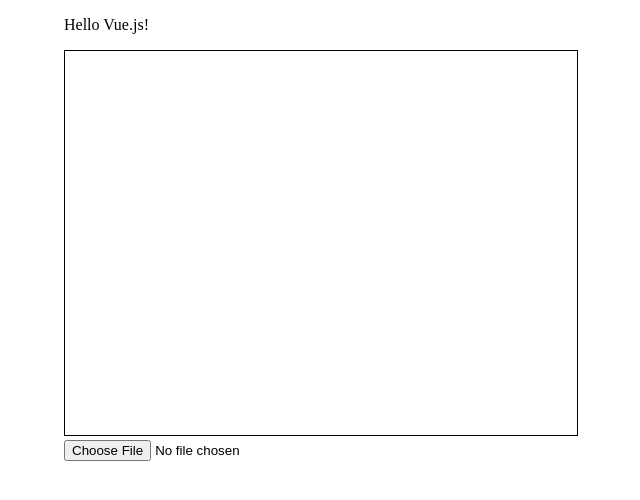
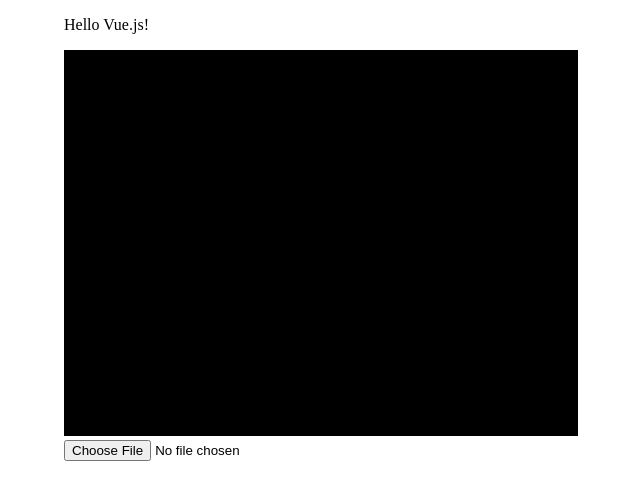
Before and after one commit to YunshanJiang/YunshanJiang.github.io, a plain HTML site: page index.html in a window 1280 px wide. Shown: the whole page, without its empty margins (320-960 px from the left). Drawn offline with Linux system fonts and the light colour scheme.

Commit message:
test model6

```diff
--- a/index.html
+++ b/index.html
@@ -59,7 +59,7 @@
       console.log(ts);
 
       var model = new Model("src/tesetobj.obj");
-      model.readModelFromSrc(src);
+      model.readModelFromSrc("src/tesetobj.obj");
 
       var verties = [new Vertex(-0.5,0.5,-0.5,1,0,0),
                      new Vertex(0.5,0.5,-0.5,1,0,0),
--- a/script/Model.js
+++ b/script/Model.js
@@ -19,18 +19,20 @@ Model.prototype.readModelFromSrc = function (src){
 
                 var allText = rawFile.responseText;
                 var textToArray = allText.split(/\n|\rn|\nr|\r/);
+
                 for(var i = 0; i < textToArray.length;i++){
-                    if (textToArray[i][0] == "vt")
+                    var singleVertexSplit = textToArray[i].split(" ");
+                    if (singleVertexSplit[0] == "vt")
                         {
 
                         }
-                    else if (textToArray[i][0] == "vn")
+                    else if (singleVertexSplit[0] == "vn")
                         {
 
                         }
-                    else if (textToArray[i][0] == "v")
+                    else if (singleVertexSplit[0] == "v")
                         {
-                            var singleVertexSplit = textToArray[i].split(" ");
+
                             var tempVertex = new Vertex(parseFloat(singleVertexSplit[1]), parseFloat(singleVertexSplit[2]), parseFloat(singleVertexSplit[3]), 0,0,0);
                             console.log(this.verties);
                             this.verties.push(tempVertex);
```
